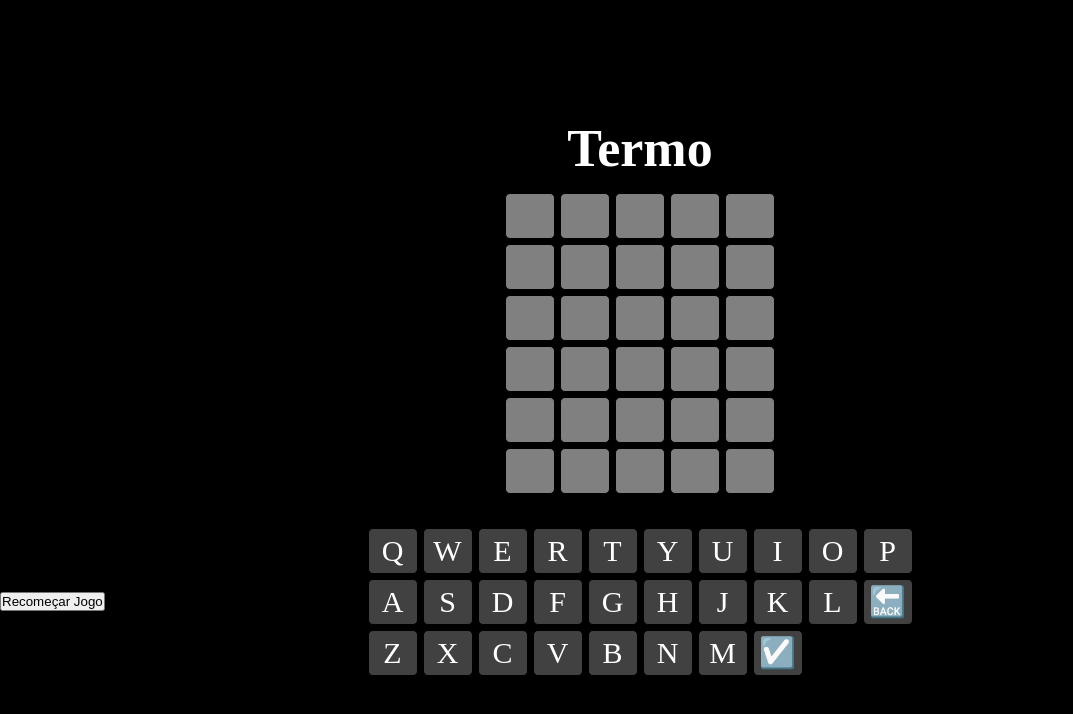
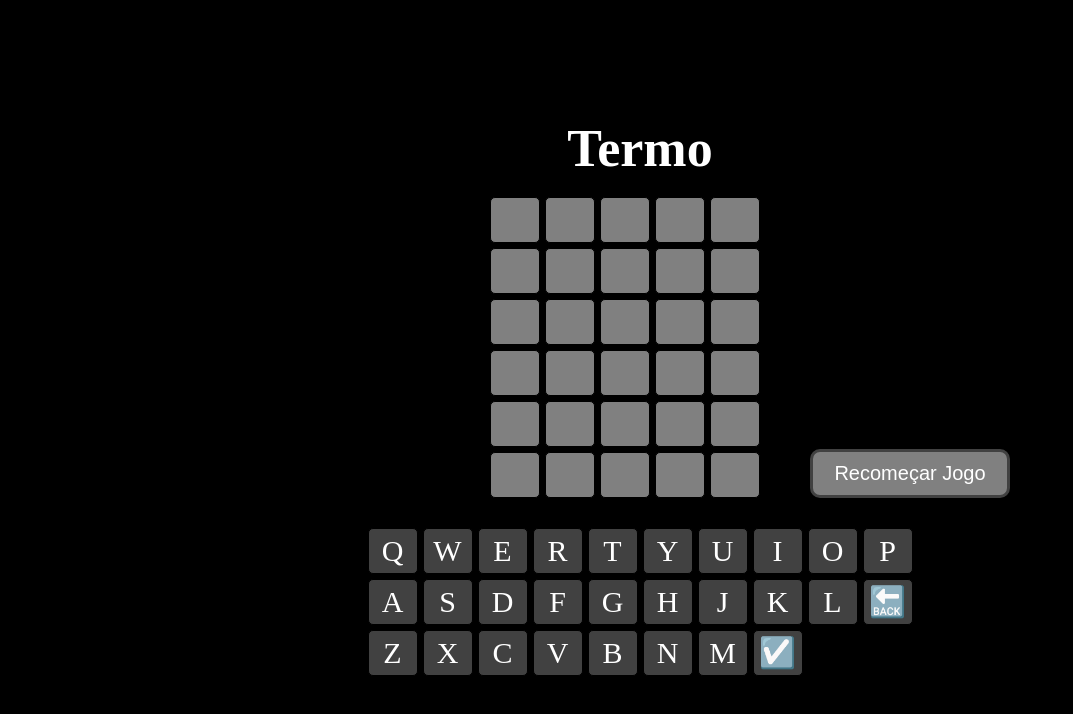
Before and after one commit to ufjf-dcc207/ufjf-dcc207-2024-3-a-trb2-Diegopbetti, a React (Vite) app in the folder vite-project/: page / in a window 1280 px wide. Shown: the top 714 px of the page, without its empty margins (0-1073 px from the left). Built offline with nearby package versions, Linux system fonts and the light colour scheme.

Commit message:
Adiciona estilizacao do botao

```diff
--- a/vite-project/src/PalavrasInfo.ts
+++ b/vite-project/src/PalavrasInfo.ts
@@ -15,7 +15,8 @@ export const palavrasValidas = [
     "USINA", "VIAJA", "XADRE", "ALBUM", "BATER", "CIVIL", "DOBRA", "FALTA", "GLOBO", "IRADO",
     "JOVEM", "LITRO", "MACIA", "NOMES", "OASIS", "PALMA", "ROCHA", "SALVA", "TOQUE", "VOZES",
     "ULTRA", "ZONAS", "CISNE", "POMAR", "RAIOS", "LENDA", "BANDA", "FURIA", "VINHA", "FILHO",
-    "POEMA", "BOTAO", "TRAGO", "TRAPO", "PODIO", "BIOMA", "PIADA"
+    "POEMA", "BOTAO", "TRAGO", "TRAPO", "PODIO", "BIOMA", "PIADA", "LONGO", "GRUPO", "BOLSA",
+    "SAUDE", "SOGRO"
   ];
 
   export const palavraCorreta = palavrasValidas[Math.floor(Math.random() * palavrasValidas.length)];
--- a/vite-project/src/components/Botao.css
+++ b/vite-project/src/components/Botao.css
@@ -0,0 +1,16 @@
+.reset {
+    width: 200px;
+    border: 3px solid rgb(65, 65, 65);
+    background-color: gray;
+    color: white;
+    cursor: pointer;
+    border-radius: 10px;
+    font-size: 20px;
+    margin-left: 50px;
+    padding: 10px;
+}
+
+.reset:hover {
+    border: 3px solid gray;
+    background-color: rgb(65, 65, 65);
+}
--- a/vite-project/src/components/Jogo.css
+++ b/vite-project/src/components/Jogo.css
@@ -18,6 +18,9 @@
     max-height: 335px;
     height: 100%;
     margin-top: 10px;
+    display: flex;
+    align-items: end;
+    padding-bottom: 25px;
 }
 
 .teclado{
--- a/vite-project/src/components/Jogo.tsx
+++ b/vite-project/src/components/Jogo.tsx
@@ -65,6 +65,7 @@ function Jogo({ palavraSecreta }: JogoProps) {
     <div className='container'>
       <h1 className='titulo'>Termo</h1>
       <div className='jogo'>
+        <div>
             {guesses.map((guess, index) => (
             <Palavra key={index} word={index === currentRow ? currentGuess : guess}
                 secretWord={palavraSecreta}
@@ -72,9 +73,12 @@ function Jogo({ palavraSecreta }: JogoProps) {
             />
             ))}
         </div>
+        <div>
+            <Botao />
+        </div>
+      </div>
       <div className='teclado'>
         <Teclas onKeyPress={handleKeyPress} />
-        <Botao />
       </div>
     </div>
   );
```
Lines whose indentation alone changed are shown as unchanged.
